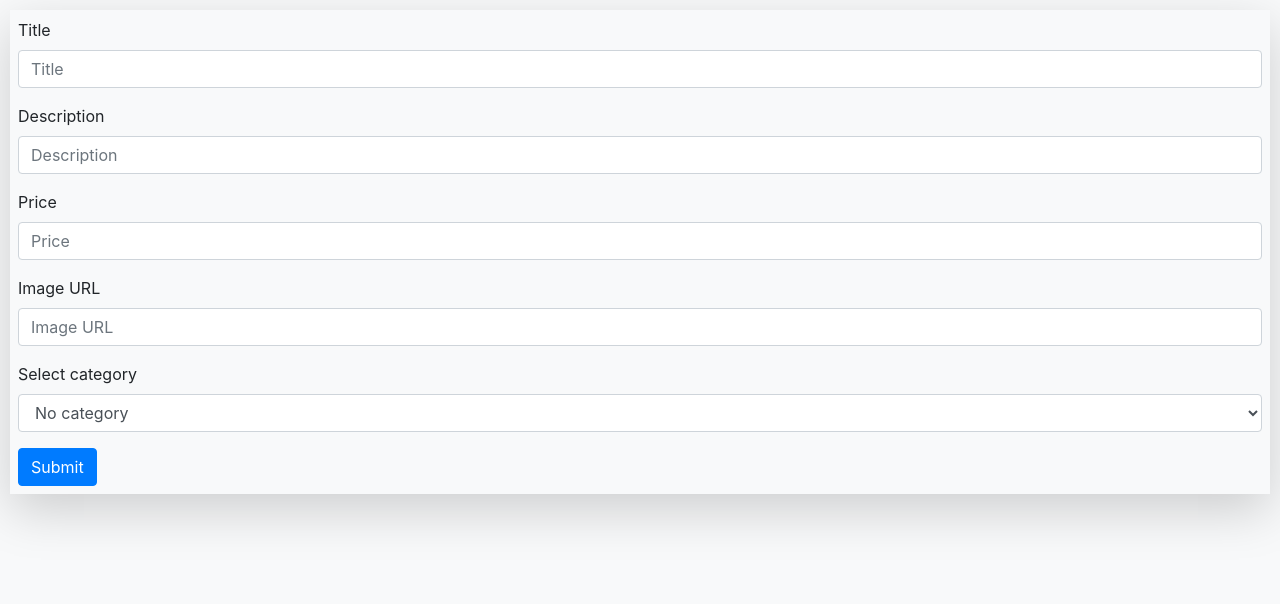
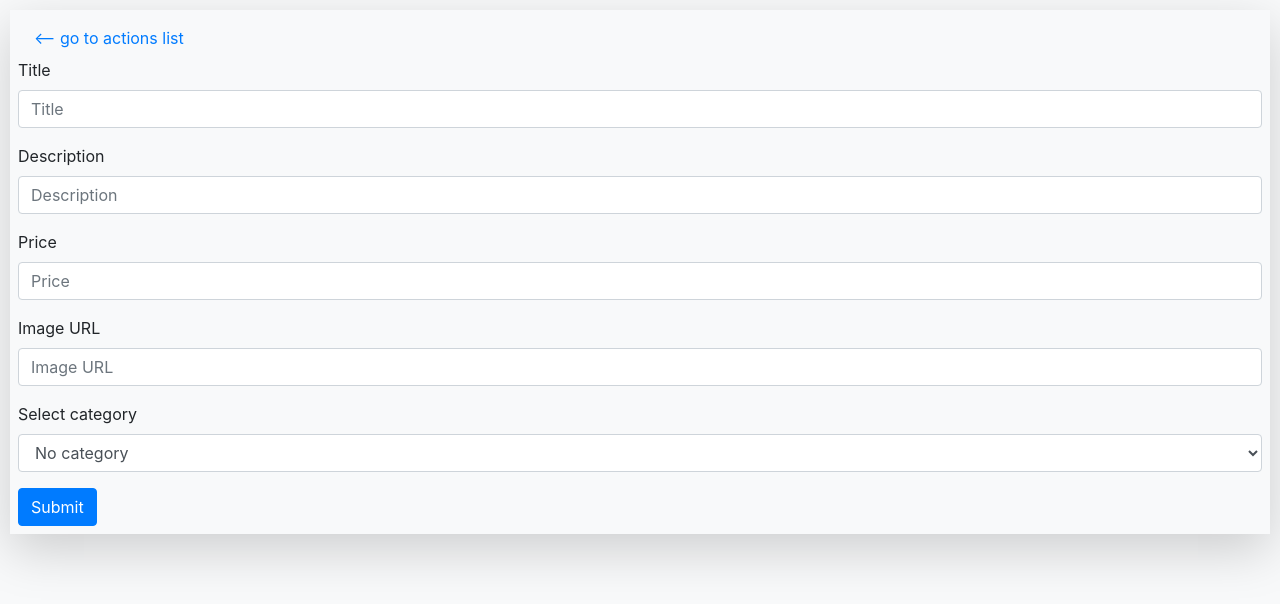
Before and after one commit to ErihKoh/commerce, a Django app: template auctions/templates/auctions/add.html in a window 1280 px wide. Shown: the top 604 px of the page. Run offline with Django 3.2, Linux system fonts and the light colour scheme; the template is opened without the code that fills it, so the values that code supplies are empty; some libraries are stand-ins or nearby versions.

Commit message:
add form for view

```diff
--- a/auctions/templates/auctions/add.html
+++ b/auctions/templates/auctions/add.html
@@ -1,20 +1,18 @@
 {% extends "auctions/layout.html" %} {% block body %}
-<form>
+<div>
+  <a class="nav-link" href="{% url 'index' %}"> <-- go to actions list </a>
+  <form actions="{% url 'add' %}" method="post">
+    {% csrf_token %}
     <div class="form-group">
-    <label for="exampleInputEmail1">Title</label>
+      <label for="title">Title</label>
+      <input type="text" class="form-control" id="title" placeholder="Title" />
+    </div>
+    <div class="form-group">
+      <label for="desc">Description</label>
       <input
         type="text"
         class="form-control"
-      id="exampleInputEmail1"
-      placeholder="Title"
-    />
-  </div>
-  <div class="form-group">
-    <label for="exampleInputPassword1">Description</label>
-    <input
-      type="text"
-      class="form-control"
-      id="exampleInputPassword1"
+        id="desc"
         placeholder="Description"
       />
     </div>
@@ -42,4 +40,5 @@
     </div>
     <button type="submit" class="btn btn-primary">Submit</button>
   </form>
+</div>
 {% endblock %}
--- a/auctions/views.py
+++ b/auctions/views.py
@@ -15,6 +15,7 @@ def index(request):
     })
 
 def add(request):
+    if request.method == 'POST':
     return render(request, "auctions/add.html", {
         'categories': categories
     })
```
Lines whose indentation alone changed are shown as unchanged.
